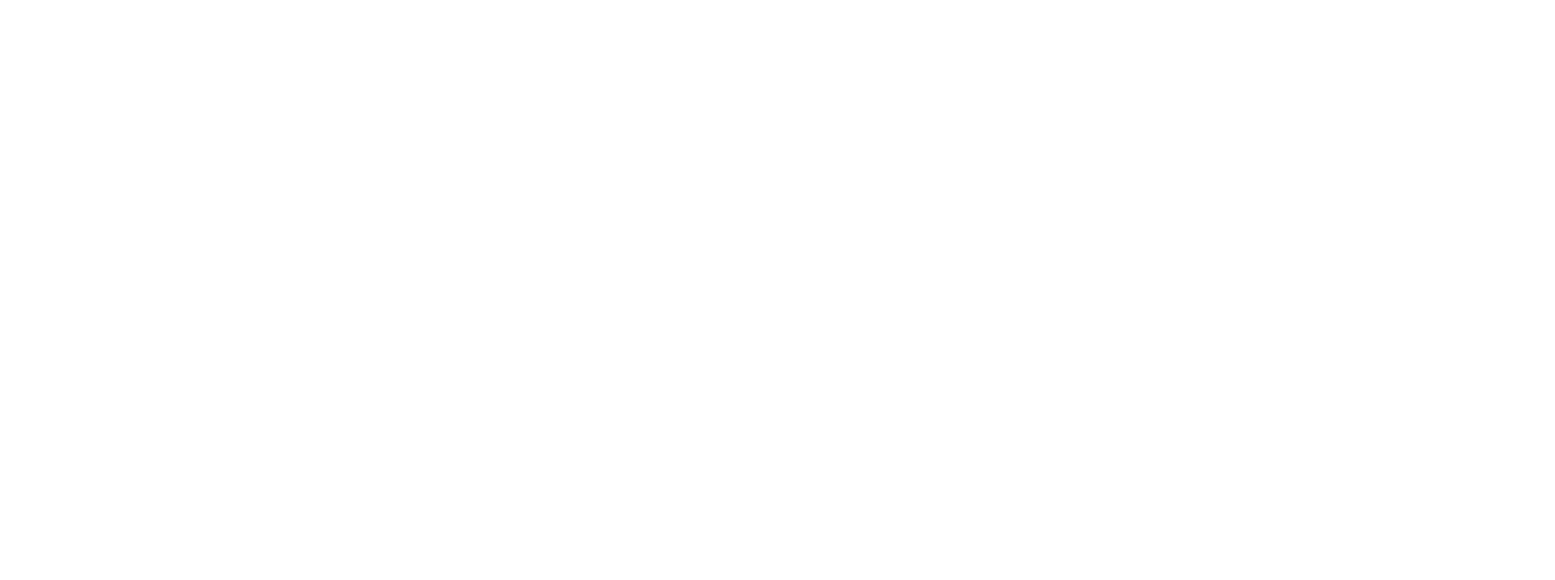
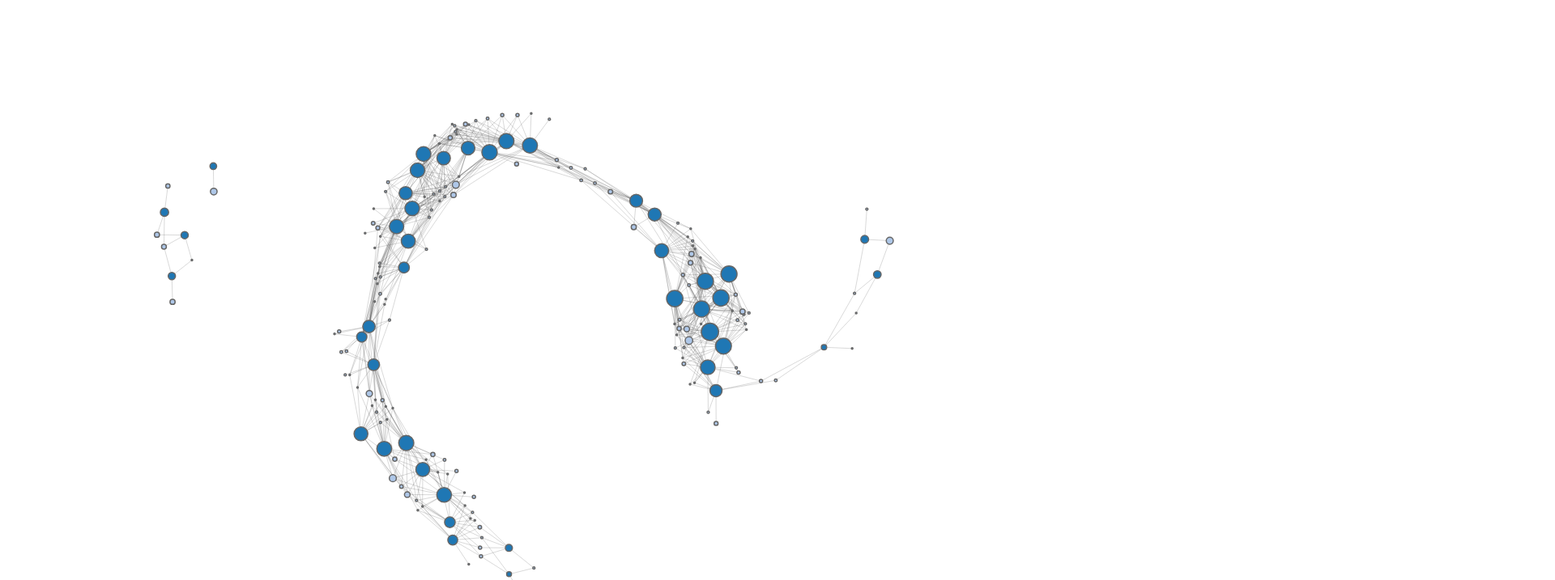
Before and after one commit to jimbojw/jumpmap, a website: page web/index.html in a window 1280 px wide. Shown: the top 717 px of the page at 81% size, 1920 px wide, since content can reach past the window. Drawn offline with nearby package versions, Linux system fonts and the light colour scheme.

Commit message:
style tweaks, plus adding hover to highlight connections for node

```diff
--- a/web/index.html
+++ b/web/index.html
@@ -2,19 +2,31 @@
 <head>
 <meta charset="utf-8">
 <style>
+html, body {
+  height: 100%;
+  margin: 0;
+  padding: 0;
+  width: 100%;
+}
 
 .links line {
-  stroke: #999;
-  stroke-opacity: 0.6;
+  stroke: #444;
+  stroke-opacity: 0.2;
 }
 
 .nodes circle {
-  stroke: #fff;
+  stroke: #666;
   stroke-width: 1.5px;
 }
 
 svg {
+  bottom: 0;
+  display: block;
+  left: 0;
   overflow: visible;
+  position: absolute;
+  right: 0;
+  top: 0;
 }
 
 </style>
@@ -24,19 +36,23 @@ svg {
 <script src="https://d3js.org/d3.v4.min.js"></script>
 <script>
 
-var svg = d3.select("svg"),
-    width = 5000,
-    height = 5000;
+const rect = document.body.getBoundingClientRect();
+
+const svg = d3.select("svg")
+    .attr('width', rect.width)
+    .attr('height', rect.height);
 
 var color = d3.scaleOrdinal(d3.schemeCategory20);
 
 const charge = d3.forceManyBody()
-  .strength(node => -5 * node.count);
+  .strength(node => -1 * node.count);
 
 var simulation = d3.forceSimulation()
     .force("link", d3.forceLink().id(function(d) { return d.id; }))
     .force("charge", charge)
-    .force("center", d3.forceCenter(width / 2, height / 2));
+    .force("center", d3.forceCenter(rect.width / 2, rect.height / 2))
+    .force("x", d3.forceX(rect.width / 2).strength(0.01))
+    .force("y", d3.forceY(rect.height / 2).strength(0.01));
 
 d3.json("eve.json", function(error, graph) {
   if (error) throw error;
@@ -53,8 +69,22 @@ d3.json("eve.json", function(error, graph) {
     .selectAll("circle")
     .data(graph.nodes)
     .enter().append("circle")
-    .attr("r", d => 5 + Math.sqrt(d.count))
+    .attr("r", d => Math.sqrt(d.count))
       .attr("fill", function(d) { return color(d.group); })
+      .on('mouseover', function(d) {
+        const id = d.id;
+        link
+          .filter(d => d.source.id === id || d.target.id === id)
+          .style('stroke', 'red')
+          .style('stroke-opacity', '0.5');
+      })
+      .on('mouseout', function(d) {
+        const id = d.id;
+        link
+          .filter(d => d.source.id === id || d.target.id === id)
+          .style('stroke', null)
+          .style('stroke-opacity', null);
+      })
       .call(d3.drag()
           .on("start", dragstarted)
           .on("drag", dragged)
```
